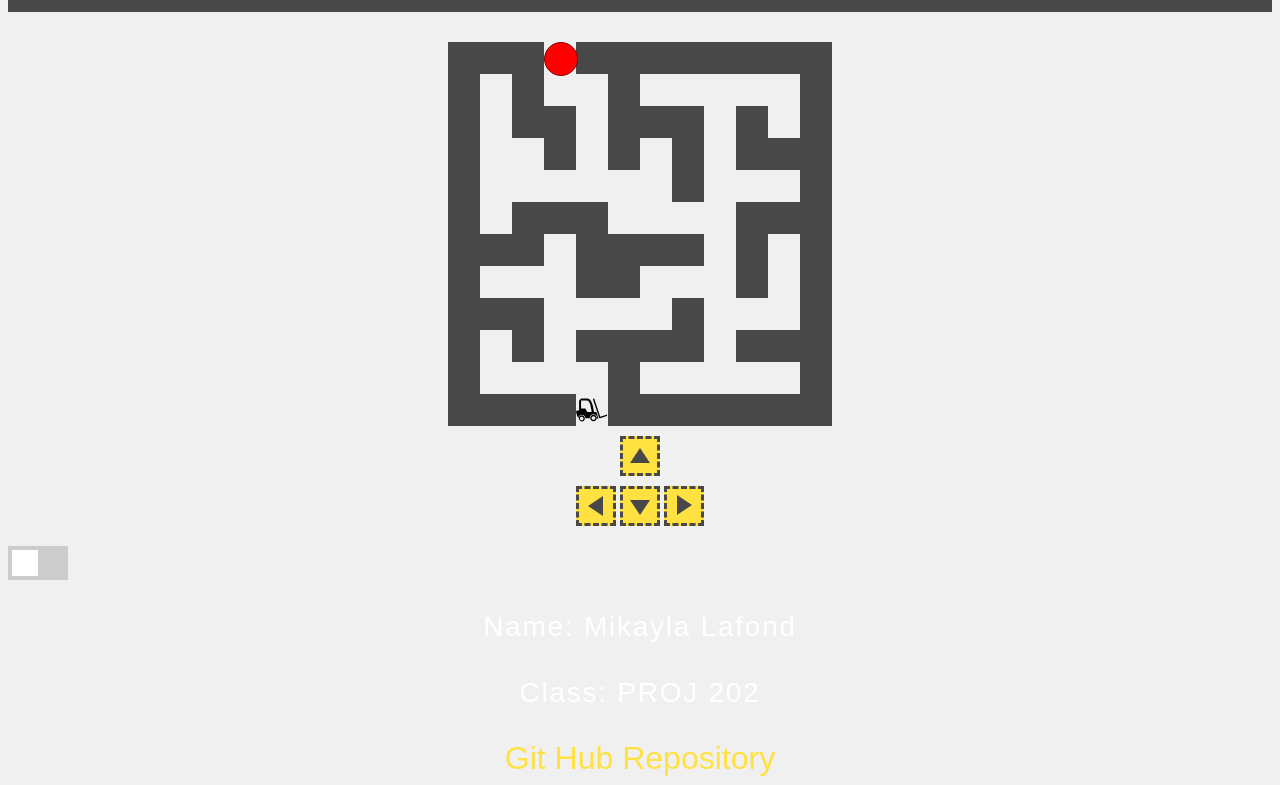
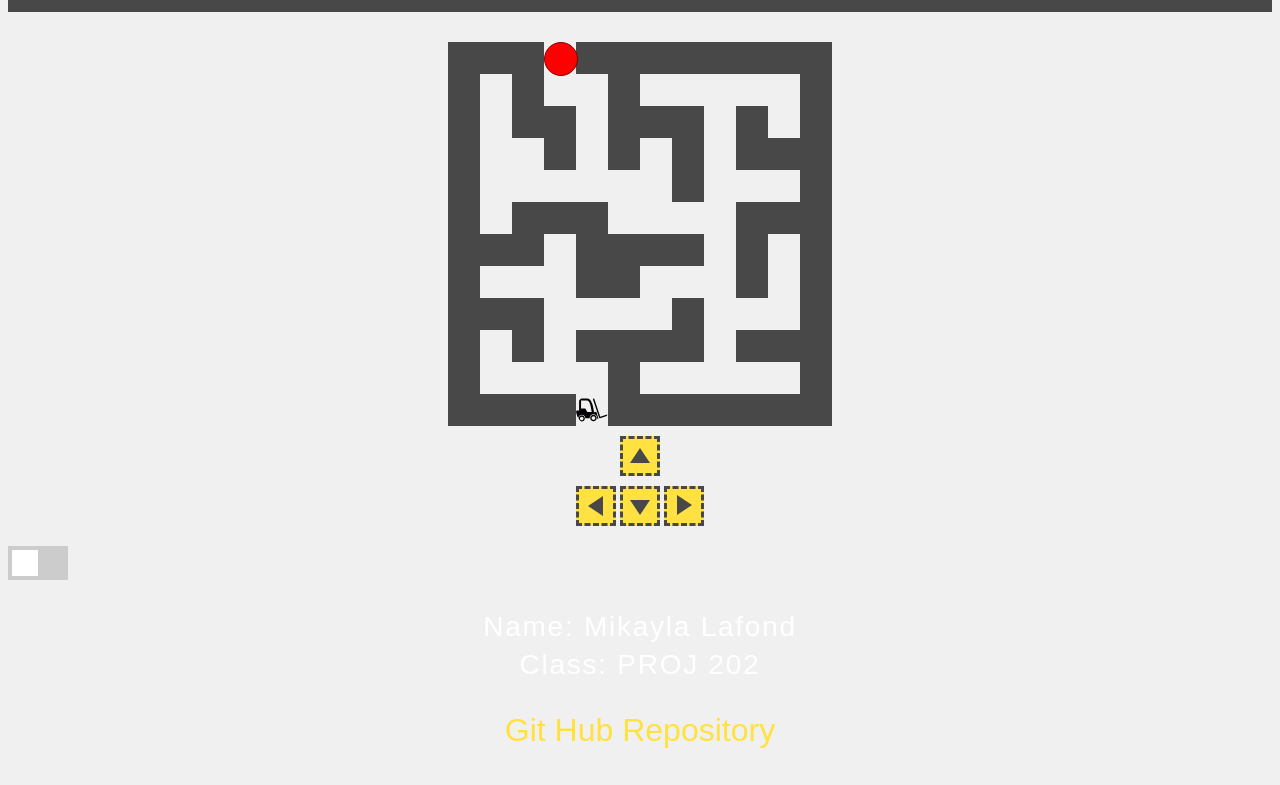
Before and after one commit to mikaylamarissa/PROJ-202-MAZE-GAME, a plain HTML site: page mazeGame.html in a window 1280 px wide. Shown: the part 156-941 px from the top of the page. After the commit the page ends 913 px from the top, so only its background shows below. Drawn offline with Linux system fonts and the light colour scheme; a web font is replaced by a local one.

Commit message:
Changed the format to be one long <p> tag with a <br> in it.

```diff
--- a/mazeGame.html
+++ b/mazeGame.html
@@ -51,8 +51,8 @@
         </div>
     </section>
     <footer>
-        <p>Name: Mikayla Lafond</p>
-        <p>Class: PROJ 202</p>
+        <p>Name: Mikayla Lafond<br>
+        Class: PROJ 202</p>
         <a href="https://github.com/mikaylamarissa/PROJ-202-MAZE-GAME" >Git Hub Repository</a>
     </footer>
     <script src="script/script.js"></script>
```
